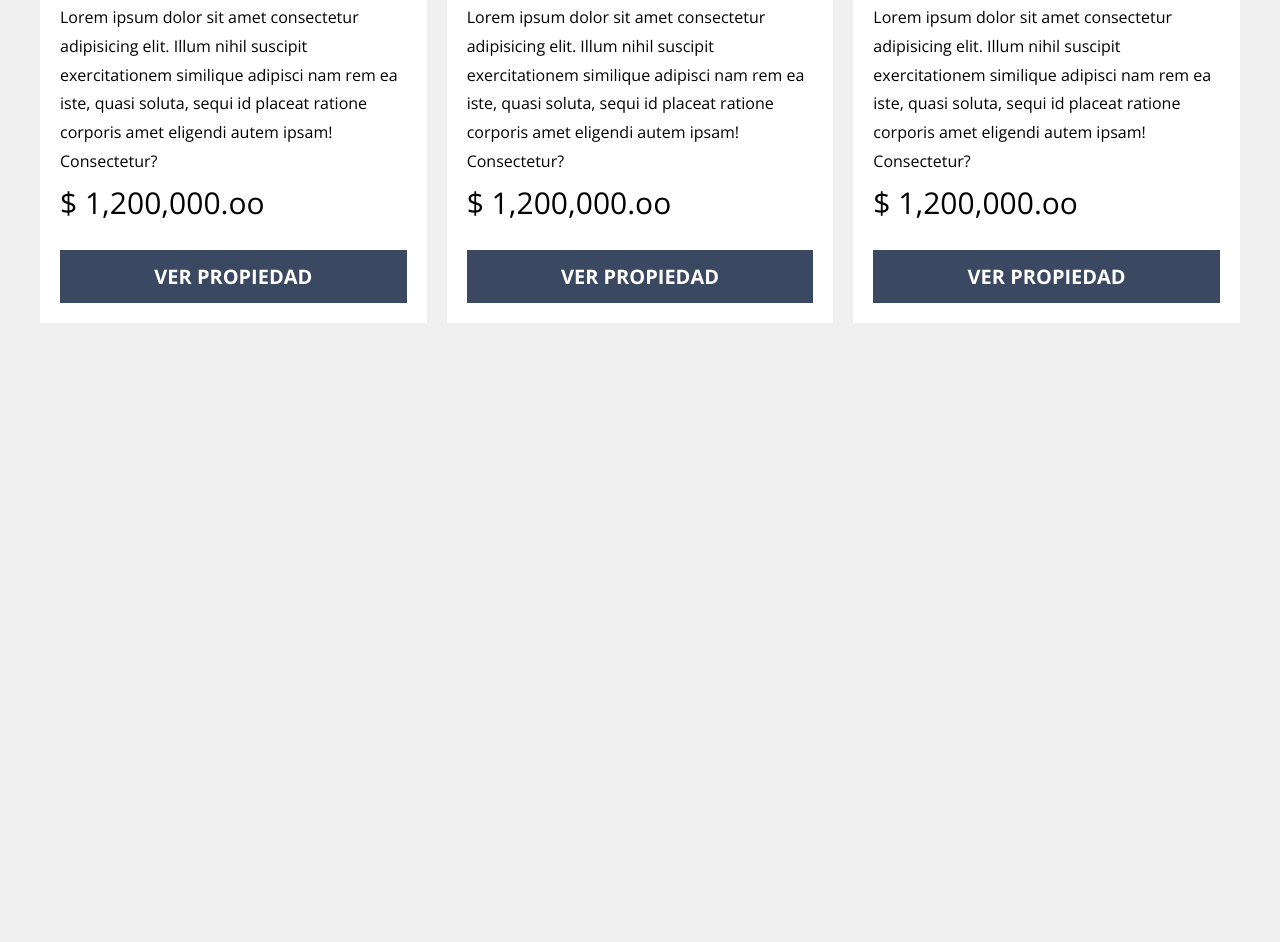
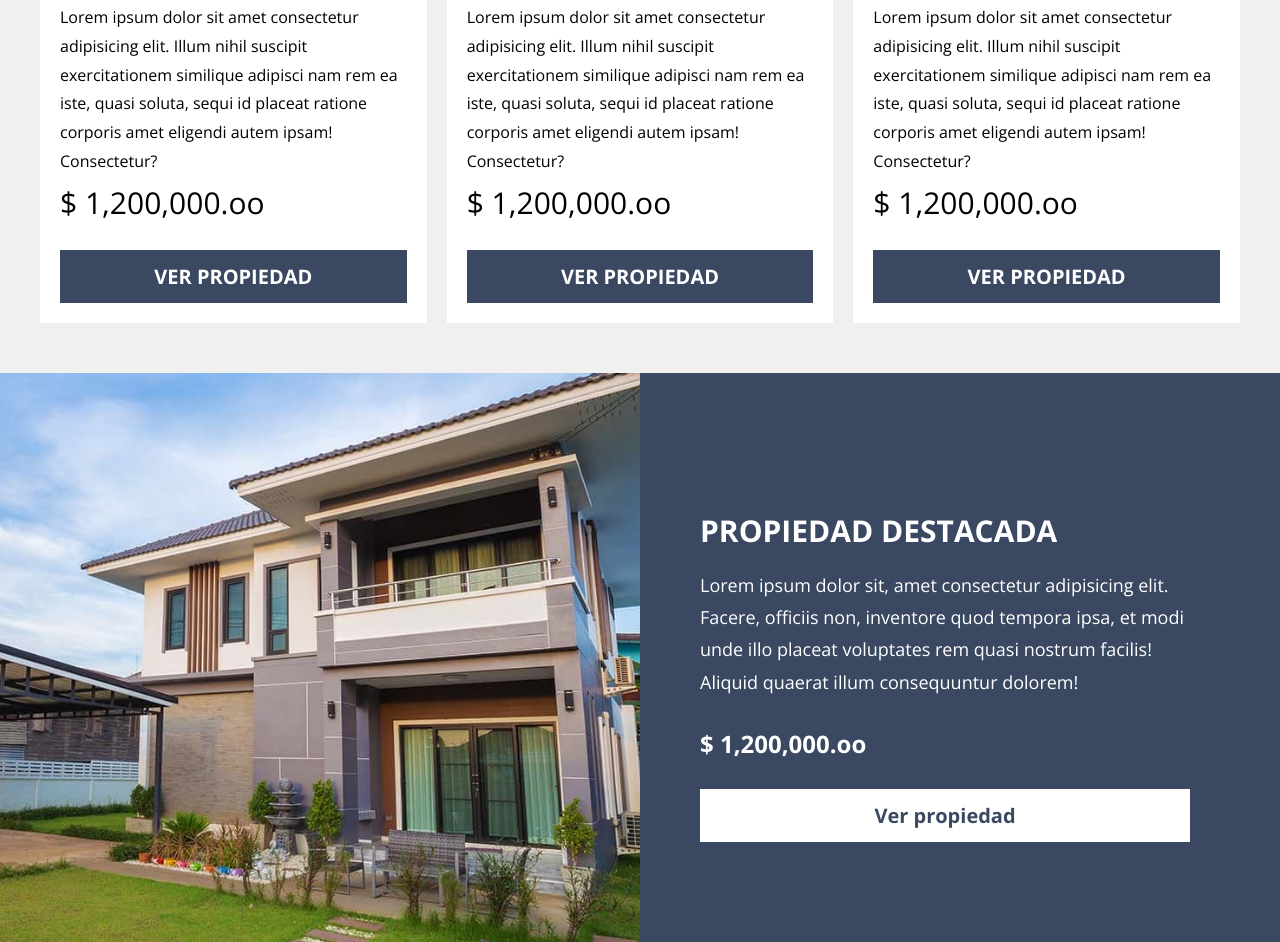
Before and after one commit to joelcascar/proyecto-realState, a website: page index.html in a window 1280 px wide. Shown: the part 1681-2623 px from the top of the page. Before the commit the page ends 2004 px from the top, so only its background shows below. Drawn offline with nearby package versions, Linux system fonts and the light colour scheme.

Commit message:
destacada finalizado

```diff
--- a/index.html
+++ b/index.html
@@ -108,5 +108,18 @@
         </div>
     </main>
 
+    <!-- Sección destacada -->
+
+    <section class="destacada">
+        <div class="destacada__grid contenedor">
+            <div class="destacada__contenido">
+                <h3 class="destacada__heading">Propiedad destacada</h3>
+                <p class="destacada__texto">Lorem ipsum dolor sit, amet consectetur adipisicing elit. Facere, officiis non, inventore quod tempora ipsa, et modi unde illo placeat voluptates rem quasi nostrum facilis! Aliquid quaerat illum consequuntur dolorem!</p>
+                <p class="destacada__precio">$ 1,200,000.oo</p>
+                <a href="#" class="destacada__enlace">Ver propiedad</a>
+            </div>
+        </div>
+    </section>
+
 </body>
 </html>
--- /dev/null
+++ b/src/scss/ui/contenido/_destacada.scss
@@ -0,0 +1,52 @@
+@use "base/variables" as v;
+@use "base/mixins" as m;
+
+.destacada{
+    margin-top: 5rem;
+    background-image: linear-gradient(to bottom, transparent 0%, transparent 50%, v.$primario 50%, v.$primario 100%), url(../img/destacada.jpg);
+    background-size: 100%, cover;
+    background-position: center, -50rem -30rem;
+    background-repeat: no-repeat;
+
+    @include m.tablet{
+        background-image: linear-gradient(to right, transparent 0%, transparent 50%, v.$primario 50%, v.$primario 100%), url(../img/destacada.jpg);
+        background-position: center center, -50rem center;
+    }
+
+    &__grid{
+        display: grid;
+        grid-template-rows: repeat(2, 1fr);
+
+        @include m.tablet{
+            grid-template-rows: unset;
+            @include m.grid(2, 2rem);
+        }
+    }
+
+    &__contenido{
+        padding: 5rem;
+        grid-row: 2/3;
+        @include m.tablet{
+            padding: 10rem 5rem;
+            grid-column: 2/3;
+        }
+    }
+    &__heading{
+        color: v.$blanco;
+        text-transform: uppercase;
+    }
+    &__texto{
+        color: v.$blanco;
+        font-size: 1.8rem;
+    }
+    &__precio{
+        color: v.$blanco;
+        font-size: 2.4rem;
+        font-weight: 700;
+    }
+
+    &__enlace{
+        @include m.boton(v.$blanco, v.$primario);
+        display: block;
+    }
+}
--- a/src/scss/ui/contenido/_index.scss
+++ b/src/scss/ui/contenido/_index.scss
@@ -1 +1,2 @@
 @forward "propiedades";
+@forward "destacada";
```
Also changed, not shown: build/css/app.css, 1 other file.
